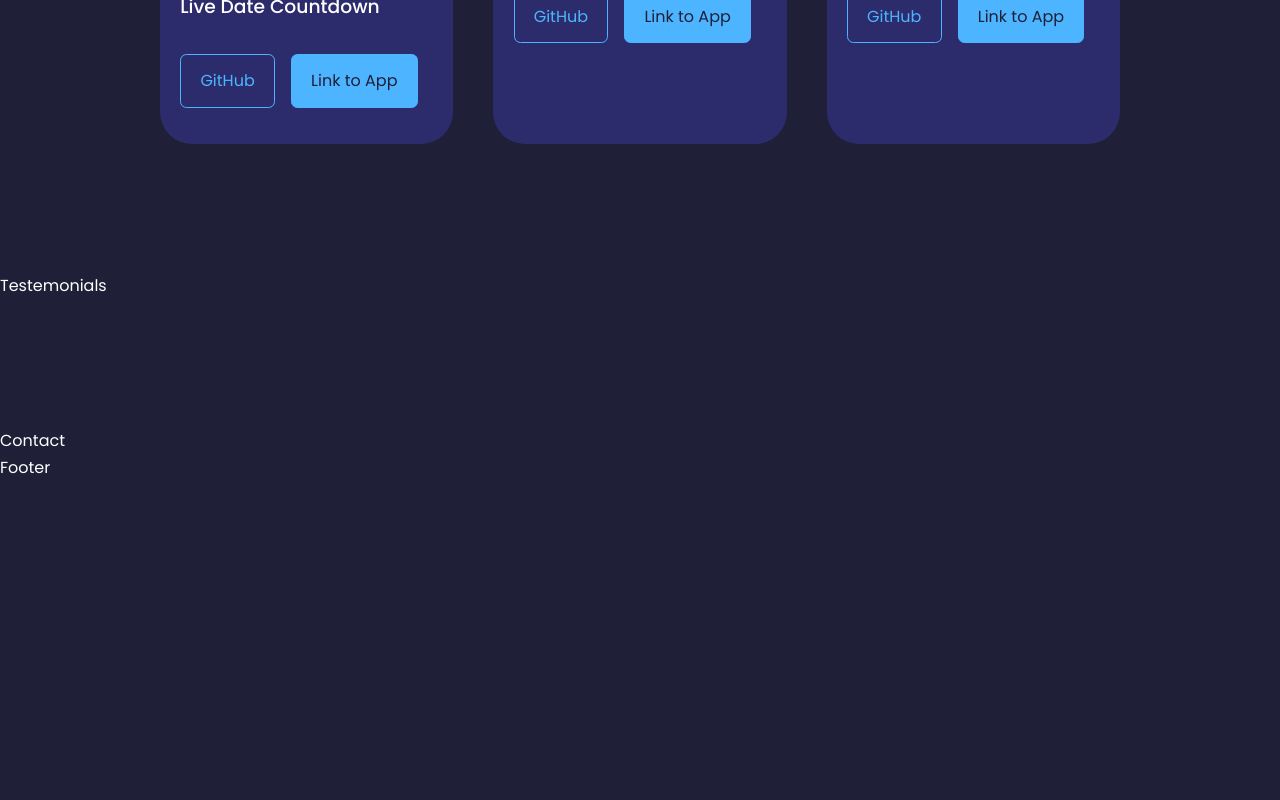
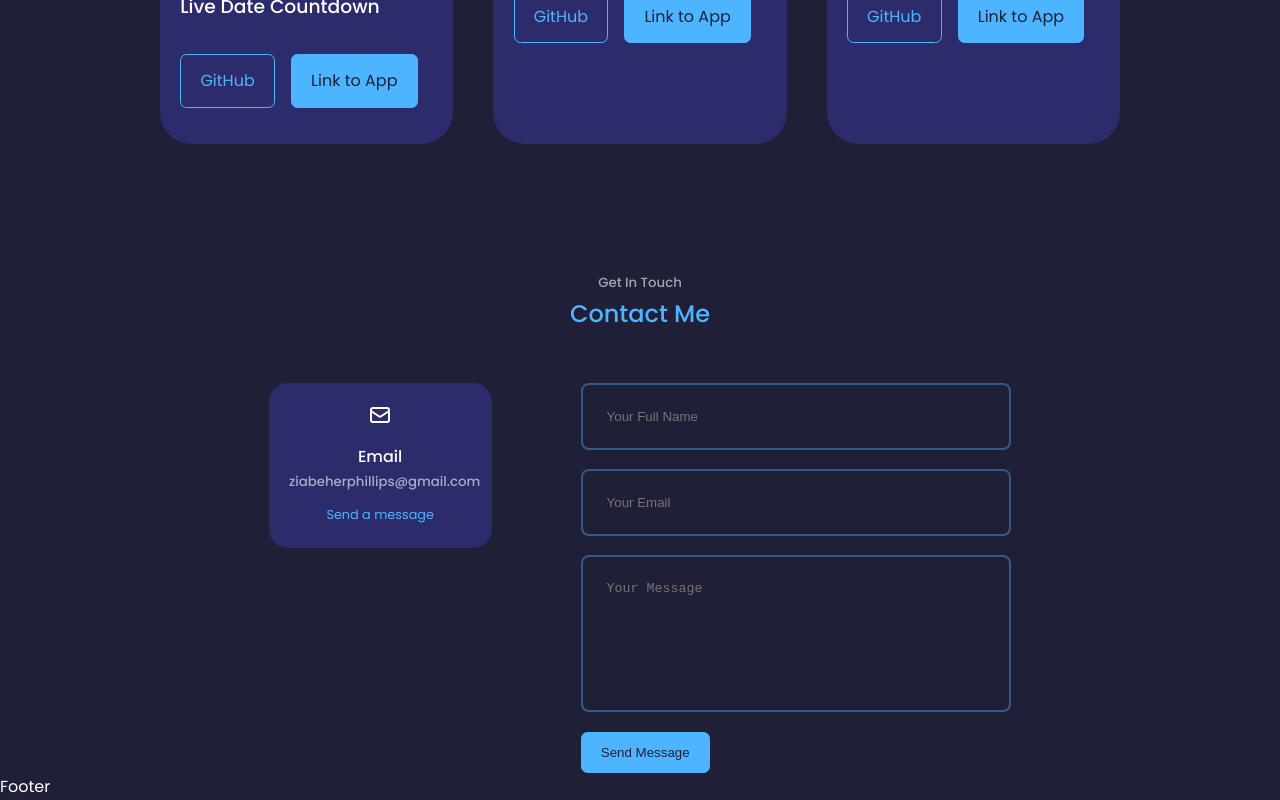
Before and after one commit to Zabzx/React-Portfolio, a React (Create React App) app: page / in a window 1280 px wide. Shown: the part 3103-3903 px from the top of the page. Before the commit the page ends 3584 px from the top, so only its background shows below. Built offline with nearby package versions, Linux system fonts and the light colour scheme.

Commit message:
contact page done

```diff
--- a/package.json
+++ b/package.json
@@ -6,6 +6,7 @@
     "@testing-library/jest-dom": "^5.16.2",
     "@testing-library/react": "^12.1.3",
     "@testing-library/user-event": "^13.5.0",
+    "emailjs-com": "^3.2.0",
     "react": "^17.0.2",
     "react-dom": "^17.0.2",
     "react-icons": "^4.3.1",
--- a/src/App.jsx
+++ b/src/App.jsx
@@ -17,7 +17,6 @@
     <About/>
     <Experience/>
     <Portfolio/>
-    <Testemonials/>
     <Contact/>
     <Footer/>
     </>
--- a/src/components/contact/Contact.jsx
+++ b/src/components/contact/Contact.jsx
@@ -1,9 +1,48 @@
 import React from 'react'
 import './contact.css'
+import {HiOutlineMail} from 'react-icons/hi'
+import { useRef } from 'react';
+import emailjs from 'emailjs-com'
+
 
 const Contact = () => {
+  const form = useRef();
+
+  const sendEmail = (e) => {
+    e.preventDefault();
+
+    emailjs.sendForm('service_xovc2r4', 'template_bwma5z6', form.current, '3p-TKLixBJNxY_hBJ')
+      .then((result) => {
+          console.log(result.text);
+      }, (error) => {
+          console.log(error.text);
+      });
+
+      e.target.reset()
+  };
+
   return (
-    <section id='contact'>Contact</section>
+    <section id='contact'>
+      <h5>Get In Touch</h5>
+      <h2>Contact Me</h2>
+      <div className="container contact__container">
+        <div className="contact__options">
+          <article className="contact__option">
+            <HiOutlineMail className='contact__option-icon'/>
+            <h4>Email</h4>
+            <h5>ziabeherphillips@gmail.com</h5>
+            <a href="mailto:ziabeherphillips@gmail.com">Send a message</a>
+          </article>
+        </div>
+
+        <form ref={form} onSubmit={sendEmail}>
+          <input type="text" name='name' placeholder="Your Full Name" required />
+          <input type="email" name='email' placeholder="Your Email" required />
+          <textarea name="message" rows="7" placeholder='Your Message' required></textarea>
+          <button type='submit' className='btn btn-primary'>Send Message</button>
+        </form>
+      </div>
+    </section>
   )
 }
 
--- a/src/components/contact/contact.css
+++ b/src/components/contact/contact.css
@@ -0,0 +1,74 @@
+.container.contact__container {
+    width: 58%;
+    display: grid;
+    grid-template-columns: 30% 58%;
+    gap: 12%;
+}
+
+.contact__options {
+    display: flex;
+    flex-direction: column;
+    gap: 1.2rem;
+}
+
+.contact__option {
+    background: var(--color-bg-variant);
+    padding: 1.2rem;
+    border-radius: 1.2rem;
+    text-align: center;
+    border: 1px solid transparent;
+    transition: var(--transition);
+}
+
+.contact__option:hover {
+    background: transparent;
+    border-color: var(--color-primary-variant);
+}
+
+.contact__option-icon {
+    font-size: 1.5rem;
+    margin-bottom: 0.5rem;
+
+}
+
+.contact__option a {
+    margin-top: 0.7rem;
+    display: inline-block;
+    font-size: 0.8rem;
+}
+
+.contact__option h5 {
+    color: var(--color-light)
+}
+
+/* Form */
+form {
+    display: flex;
+    flex-direction: column;
+    gap: 1.2rem;
+}
+
+input, textarea {
+    width: 100%;
+    padding: 1.5rem;
+    border-radius: .5rem;
+    background: transparent;
+    border: 2px solid var(--color-primary-variant);
+    resize: none;
+    color: var(--color-white);
+}
+
+/* Responsive Design for Tablets */
+@media screen and (max-width: 1024px) {
+    .container.contact__container {
+        grid-template-columns: 1fr;
+        gap: 2rem;
+    }
+}
+
+/* Responsive Design for Mobile Phones */
+@media screen and (max-width: 600px) {
+    .container.contact__container {
+        width: var(--container-width-sm)
+    }
+}
```
Also changed, not shown: 1 other file (tests, documents, lock files or other folders).
